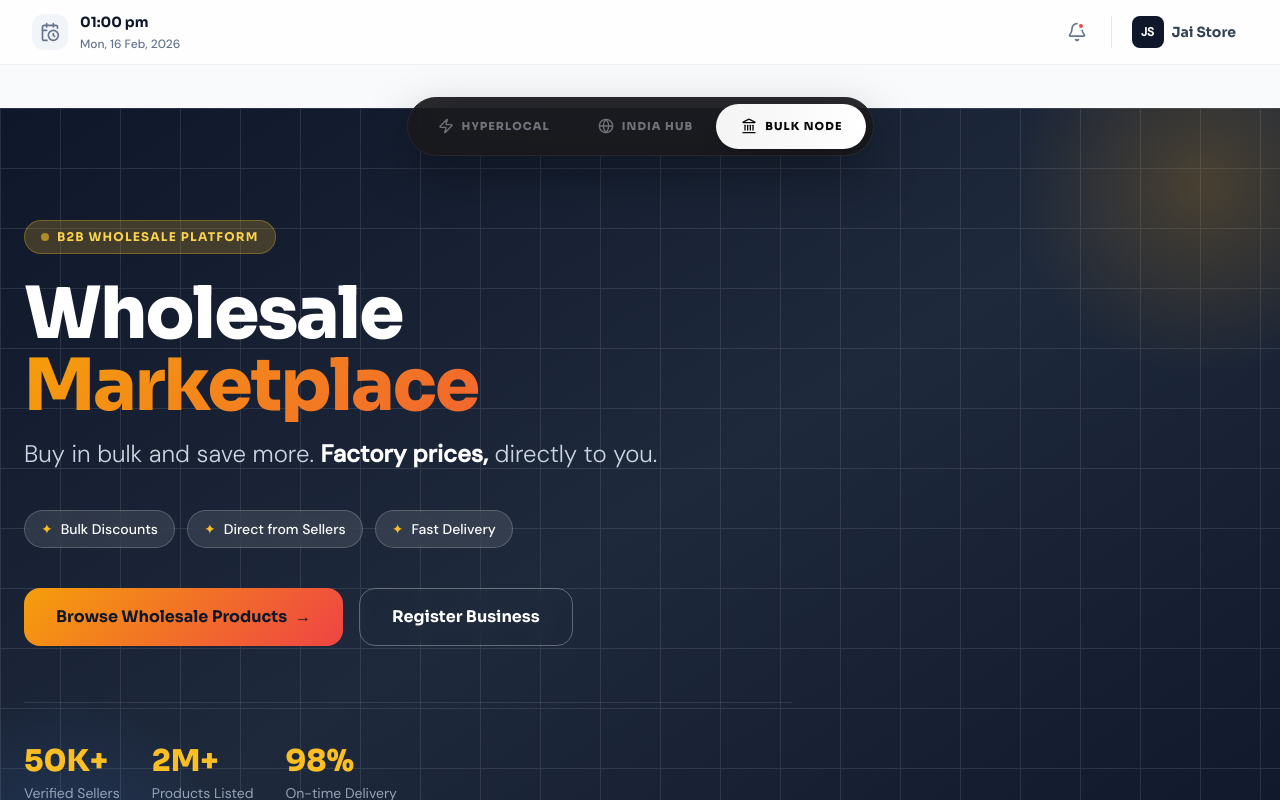
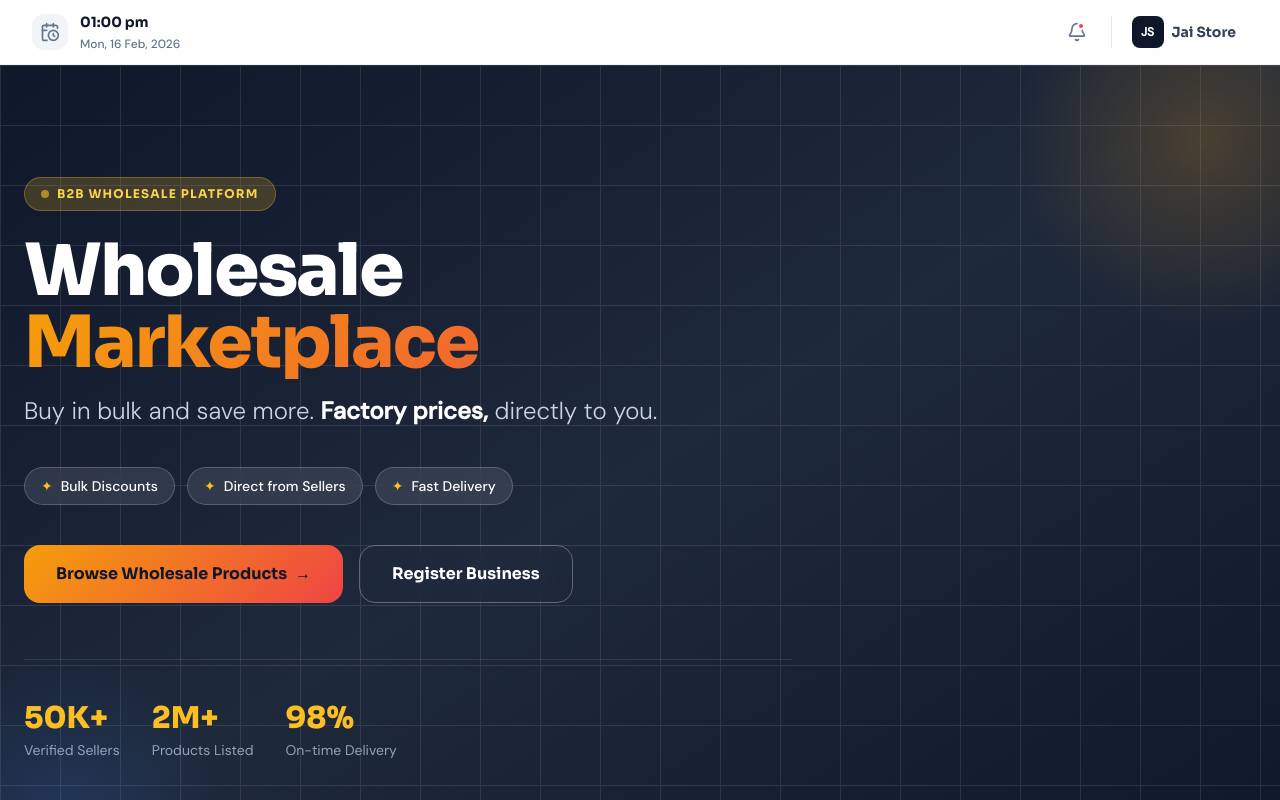
Before and after one commit to mukundjha728-dotcom/Indiafy, a React (Vite) app: page /wholesale in a window 1280 px wide. Shown: the top 800 px of the page. Built offline with nearby package versions, Linux system fonts and the light colour scheme.

Commit message:
Store Mod Toggel Removed

```diff
--- a/src/components/HomePage/StoreModeToggle.jsx
+++ /dev/null
@@ -1,96 +0,0 @@
-// import React from 'react';
-// import { useLocation, Link } from 'react-router-dom';
-// import { ShoppingBag, Package } from 'lucide-react';
-
-// export default function StoreModeToggle() {
-//   const location = useLocation();
-//   const isWholesale = location.pathname === '/wholesale';
-
-//   return (
-//     <div className="w-full flex justify-center pt-6 relative z-30 -mb-16 pointer-events-none">
-//       <div className="bg-white/70 backdrop-blur-xl p-1.5 rounded-full border border-slate-200/60 shadow-[0_8px_30px_rgba(0,0,0,0.08)] flex items-center pointer-events-auto">
-
-//         {/* RETAIL BUTTON */}
-//         <Link
-//           to="/"
-//           className={`flex items-center gap-2 px-8 py-3 rounded-full text-sm font-bold transition-all duration-300 ${
-//             !isWholesale
-//               ? 'bg-blue-600 text-white shadow-md scale-[1.02]'
-//               : 'text-slate-500 hover:text-slate-800 hover:bg-slate-100/50'
-//           }`}
-//         >
-//           <ShoppingBag size={18} />
-//           Retail Store
-//         </Link>
-
-//         {/* WHOLESALE BUTTON */}
-//         <Link
-//           to="/wholesale"
-//           className={`flex items-center gap-2 px-8 py-3 rounded-full text-sm font-bold transition-all duration-300 ${
-//             isWholesale
-//               ? 'bg-slate-900 text-white shadow-md scale-[1.02]'
-//               : 'text-slate-500 hover:text-slate-800 hover:bg-slate-100/50'
-//           }`}
-//         >
-//           <Package size={18} />
-//           Wholesale B2B
-//         </Link>
-
-//       </div>
-//     </div>
-//   );
-// }
-
-
-import React from 'react';
-import { useLocation, Link } from 'react-router-dom';
-import { ShoppingBag, Landmark, Zap, Globe } from 'lucide-react';
-import { motion } from 'framer-motion';
-
-export default function StoreModeToggle() {
-  const location = useLocation();
-
-  // Logic to determine active index
-  const getActiveIndex = () => {
-    if (location.pathname === '/quick-commerce') return 0;
-    if (location.pathname === '/wholesale') return 2;
-    return 1; // Default to Ecommerce (Home)
-  };
-
-  const activeIdx = getActiveIndex();
-
-  const modes = [
-    { name: "Hyperlocal", path: "/quick-commerce", icon: <Zap size={16} /> },
-    { name: "India Hub", path: "/", icon: <Globe size={16} /> },
-    { name: "Bulk Node", path: "/wholesale", icon: <Landmark size={16} /> }
-  ];
-
-  return (
-    <div className="w-full flex justify-center pt-8 relative z-50 -mb-12 pointer-events-none">
-      <div className="bg-zinc-900/90 backdrop-blur-2xl p-1.5 rounded-[2rem] border border-zinc-800 shadow-[0_20px_50px_rgba(0,0,0,0.3)] flex items-center pointer-events-auto relative overflow-hidden">
-
-        {/* Sliding Background Indicator */}
-        <motion.div
-          initial={false}
-          animate={{ x: `${activeIdx * 100}%` }}
-          transition={{ type: "spring", stiffness: 300, damping: 30 }}
-          className="absolute top-1.5 left-1.5 bottom-1.5 w-[calc(33.33%-4px)] bg-gradient-to-r from-zinc-100 to-white rounded-[1.6rem] shadow-xl"
-        />
-
-        {modes.map((mode, idx) => (
-          <Link
-            key={mode.name}
-            to={mode.path}
-            className="relative flex items-center justify-center gap-2 px-6 py-3.5 rounded-[1.6rem] text-[11px] font-black uppercase tracking-widest transition-all duration-500 group min-w-[140px]"
-          >
-            <div className={`flex items-center gap-2 transition-colors duration-300 ${activeIdx === idx ? 'text-zinc-950' : 'text-zinc-500 group-hover:text-zinc-300'}`}>
-              {mode.icon}
-              {mode.name}
-            </div>
-          </Link>
-        ))}
-
-      </div>
-    </div>
-  );
-}
--- a/src/components/HomePage/Wholesalepage.jsx
+++ b/src/components/HomePage/Wholesalepage.jsx
@@ -1,5 +1,5 @@
  import { useState } from "react";
-import StoreModeToggle from "./StoreModeToggle";
+
 // import Navbar from "../components/Navbar";
 // import Footer from "../components/Footer";
 import Navbar from "../Navbar";
@@ -755,7 +755,7 @@ export default function WholesalePage() {
     <>
       <Navbar />
        {/* 2. Add Toggle Here */}
-       <StoreModeToggle />
+
 
     <div className="font-sans antialiased bg-white">
       <style>{`
--- a/src/pages/Home.jsx
+++ b/src/pages/Home.jsx
@@ -5,7 +5,7 @@ import WebsiteNavbar from "../components/WebsiteNavbar";
 import Footer from "../components/Footer";
 
 // Home Sections
- import StoreModeToggle from "../components/HomePage/StoreModeToggle";
+
 // import SectionOption from "../components/HomePage/SectionOption";
 import Hero from "../components/HomePage/Hero";
 import BrowseCategories from "../components/HomePage/BrowseCategories";
@@ -24,7 +24,7 @@ const Home = () => {
       <main className="overflow-hidden">
         {/* Dynamic visual introduction [cite: 9, 91] */}
         <Hero />
-        <StoreModeToggle />
+
 
         {/* Sector-based discovery [cite: 10, 44] */}
         <BrowseCategories />
```
